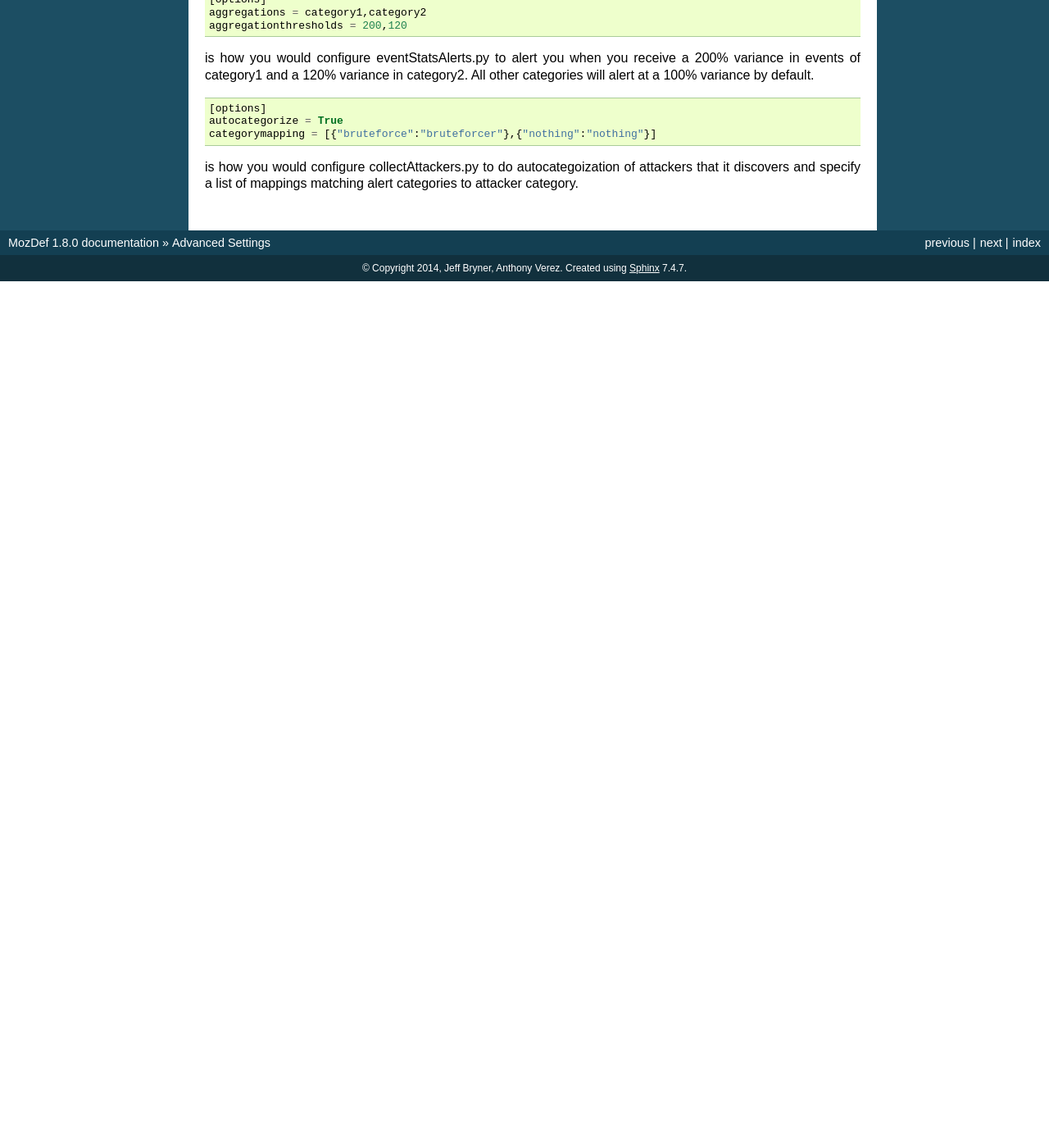
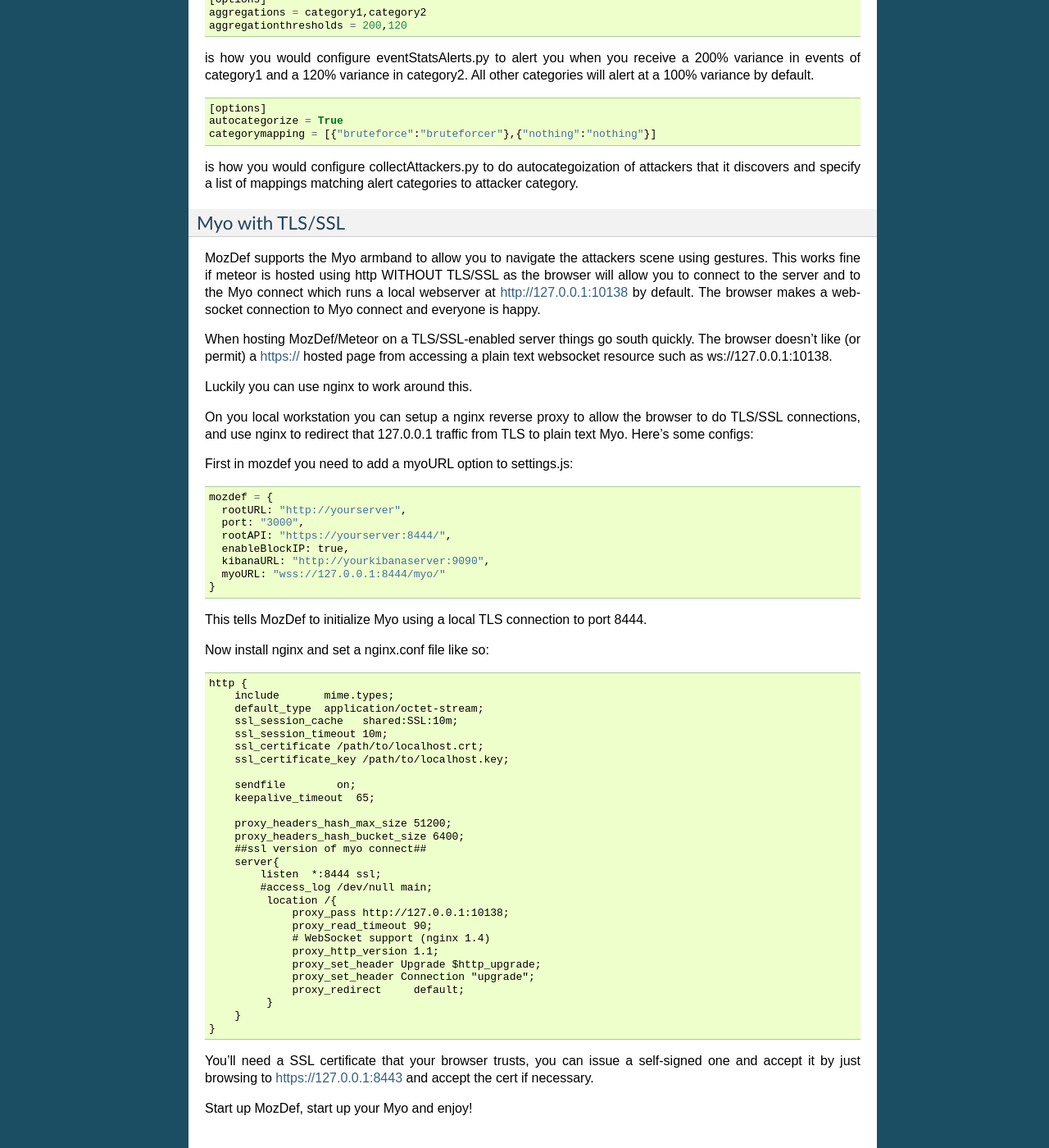
Before and after one commit to mozilla/MozDef, a Sphinx documentation site: the page built from docs/source/advanced_settings.rst, in a window 1280 px wide and 1400 px high, scrolled down 1243 px. Shown: the whole window at 82% size. Built offline with Sphinx 7.4.7, drawn with Linux system fonts in a browser that asks for light colours; before the commit the page ends 1586 px from its top, so only the background shows below that.

Commit message:
add docs on using Myo over SSL

```diff
--- a/docs/source/advanced_settings.rst
+++ b/docs/source/advanced_settings.rst
@@ -34,7 +34,7 @@
 All programs do their best to set reasonable, sane defaults and most will run fine without a conf file. By default programname.py will look for programname.conf as it's configuration file so if you follow that convention you don't even need to specify the -c path/to/file.conf option.
 
 Special Config Items
-+++++++++++++++++++++
+_____________________
 
 Here are some tips for some key settings:
 
@@ -77,3 +77,66 @@
     categorymapping = [{"bruteforce":"bruteforcer"},{"nothing":"nothing"}]
 
 is how you would configure collectAttackers.py to do autocategoization of attackers that it discovers and specify a list of mappings matching alert categories to attacker category.
+
+Myo with TLS/SSL
+_____________________
+MozDef supports the Myo armband to allow you to navigate the attackers scene using gestures. This works fine if meteor is hosted using http WITHOUT TLS/SSL as the browser will allow you to connect to the server and to the Myo connect which runs a local webserver at http://127.0.0.1:10138 by default. The browser makes a websocket connection to Myo connect and everyone is happy.
+
+When hosting MozDef/Meteor on a TLS/SSL-enabled server things go south quickly. The browser doesn't like (or permit) a https:// hosted page from accessing a plain text websocket resource such as ws://127.0.0.1:10138.
+
+Luckily you can use nginx to work around this.
+
+On you local workstation you can setup a nginx reverse proxy to allow the browser to do TLS/SSL connections, and use nginx to redirect that 127.0.0.1 traffic from TLS to plain text Myo.  Here's some configs:
+
+First in mozdef you need to add a myoURL option to settings.js:
+
+::
+
+    mozdef = {
+      rootURL: "http://yourserver",
+      port: "3000",
+      rootAPI: "https://yourserver:8444/",
+      enableBlockIP: true,
+      kibanaURL: "http://yourkibanaserver:9090",
+      myoURL: "wss://127.0.0.1:8444/myo/"
+    }
+
+
+This tells MozDef to initialize Myo using a local TLS connection to port 8444.
+
+Now install nginx and set a nginx.conf file like so:
+
+::
+
+    http {
+        include       mime.types;
+        default_type  application/octet-stream;
+        ssl_session_cache   shared:SSL:10m;
+        ssl_session_timeout 10m;
+        ssl_certificate /path/to/localhost.crt;
+        ssl_certificate_key /path/to/localhost.key;
+
+        sendfile        on;
+        keepalive_timeout  65;
+
+        proxy_headers_hash_max_size 51200;
+        proxy_headers_hash_bucket_size 6400;
+        ##ssl version of myo connect##
+        server{
+            listen  *:8444 ssl;
+            #access_log /dev/null main;
+             location /{
+                 proxy_pass http://127.0.0.1:10138;
+                 proxy_read_timeout 90;
+                 # WebSocket support (nginx 1.4)
+                 proxy_http_version 1.1;
+                 proxy_set_header Upgrade $http_upgrade;
+                 proxy_set_header Connection "upgrade";
+                 proxy_redirect     default;
+             }
+        }
+    }
+
+You'll need a SSL certificate that your browser trusts, you can issue a self-signed one and accept it by just browsing to https://127.0.0.1:8443 and accept the cert if necessary.
+
+Start up MozDef, start up your Myo and enjoy!
```
